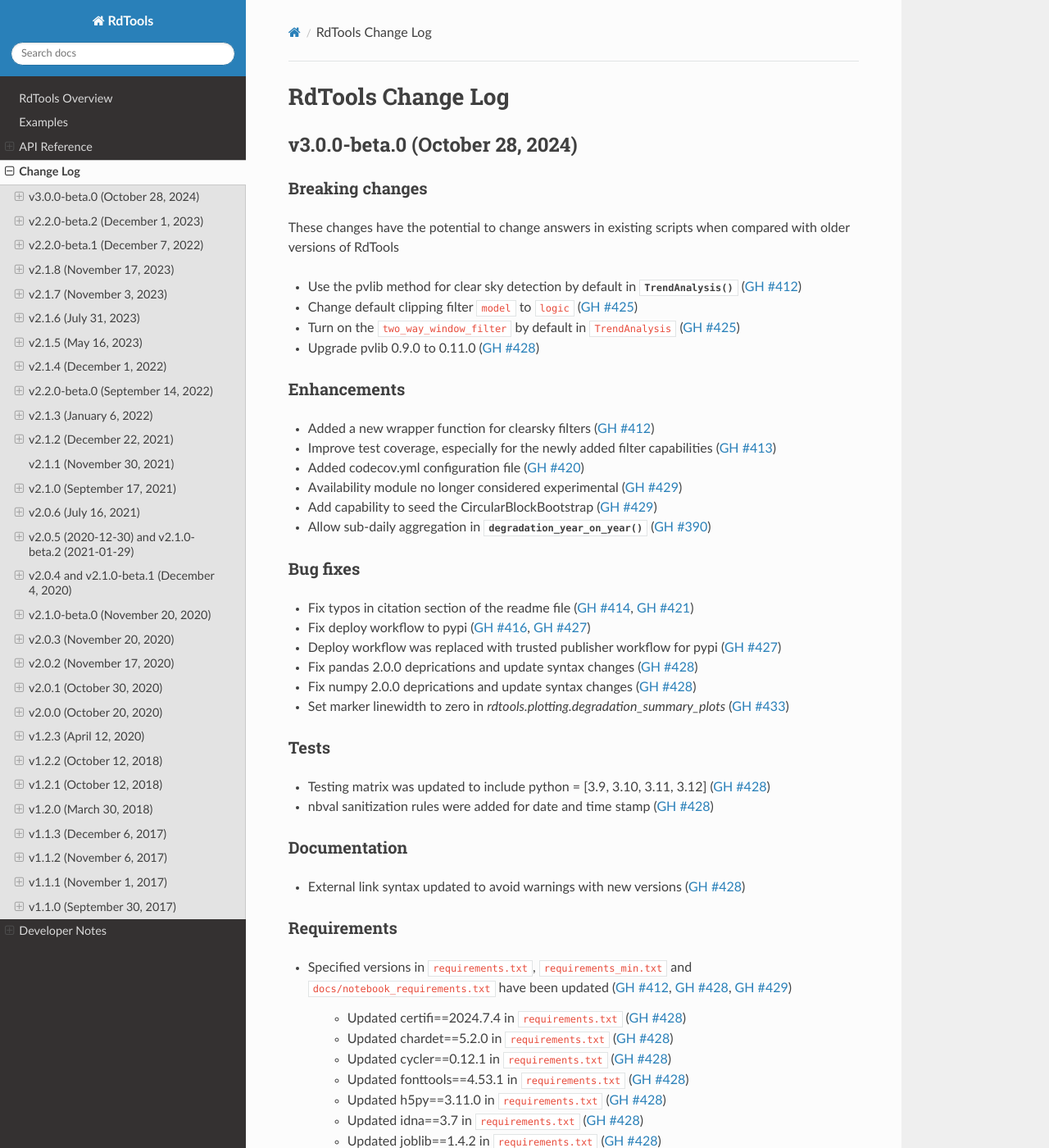
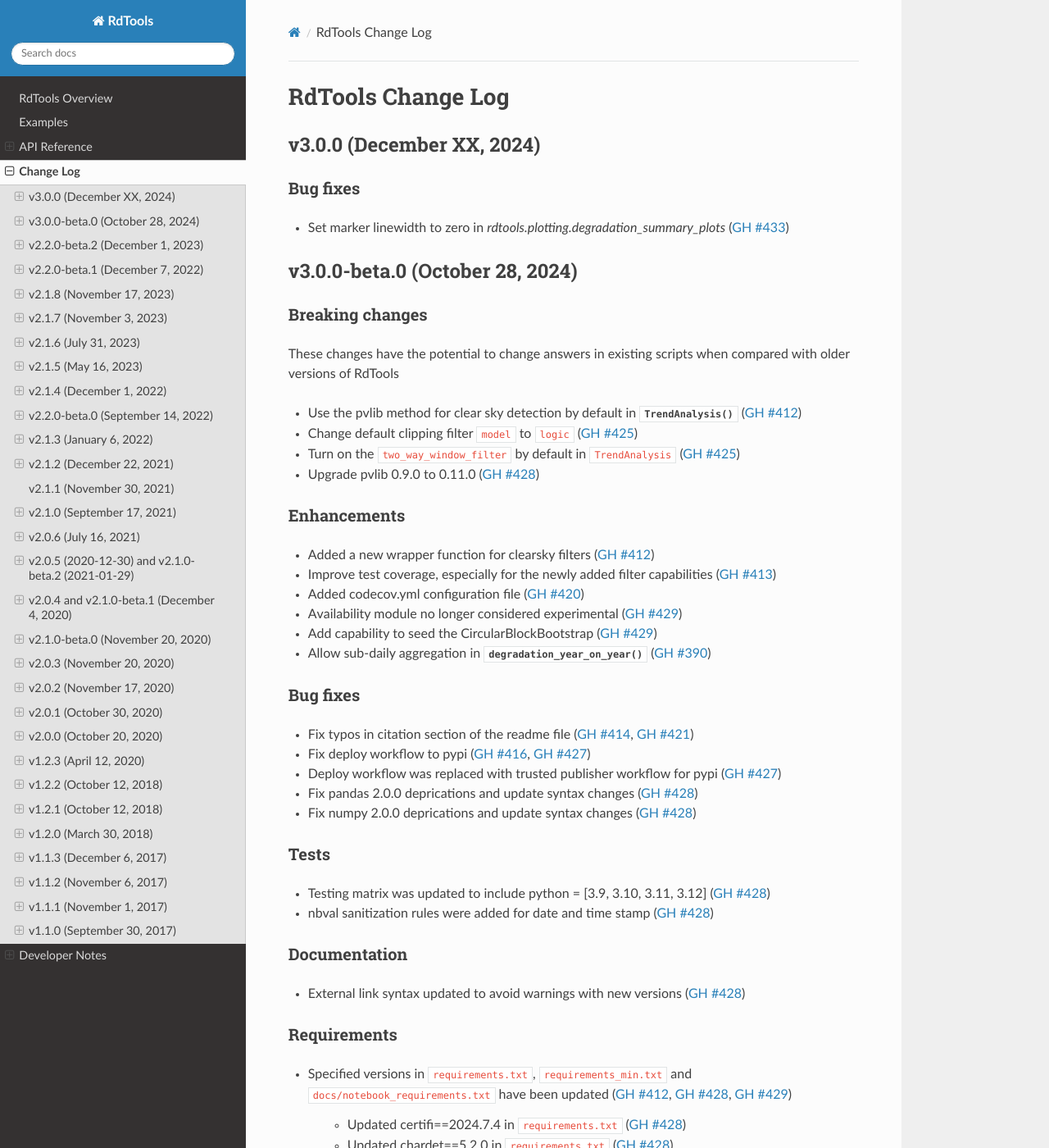
Before and after one commit to NREL/rdtools, a Sphinx documentation site: the page built from docs/sphinx/source/changelog.rst, in a window 1280 px wide and 1400 px high. Shown: the whole window at 82% size. Built offline with Sphinx 7.4.7 and the Read the Docs theme 3.1.0, drawn with Linux system fonts in a browser that asks for light colours; pages that are not in the unit, such as notebooks, are missing from menus.

Commit message:
move changes to pending changlog

```diff
--- a/docs/sphinx/source/changelog.rst
+++ b/docs/sphinx/source/changelog.rst
@@ -1,5 +1,6 @@
 RdTools Change Log
 ==================
+.. include:: changelog/pending.rst
 .. include:: changelog/v3.0.0-beta.0.rst
 .. include:: changelog/v2.2.0-beta.2.rst
 .. include:: changelog/v2.2.0-beta.1.rst
--- /dev/null
+++ b/docs/sphinx/source/changelog/pending.rst
@@ -0,0 +1,8 @@
+**************************
+v3.0.0 (December XX, 2024)
+**************************
+
+
+Bug fixes
+---------
+* Set marker linewidth to zero in `rdtools.plotting.degradation_summary_plots` (:pull:`433`)
--- a/docs/sphinx/source/changelog/v3.0.0-beta.0.rst
+++ b/docs/sphinx/source/changelog/v3.0.0-beta.0.rst
@@ -31,7 +31,6 @@
 * Deploy workflow was replaced with trusted publisher workflow for pypi (:pull:`427`)
 * Fix pandas 2.0.0 deprications and update syntax changes (:pull:`428`)
 * Fix numpy 2.0.0 deprications and update syntax changes (:pull:`428`)
-* Set marker linewidth to zero in `rdtools.plotting.degradation_summary_plots` (:pull:`433`)
 
 Tests
 -----
```
